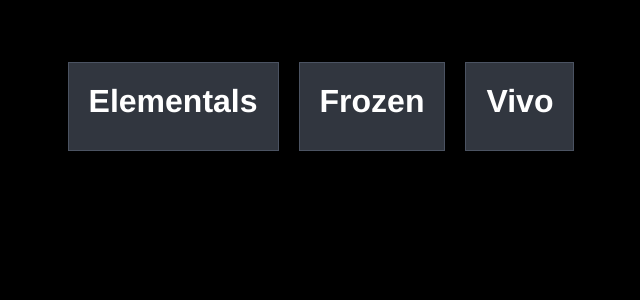
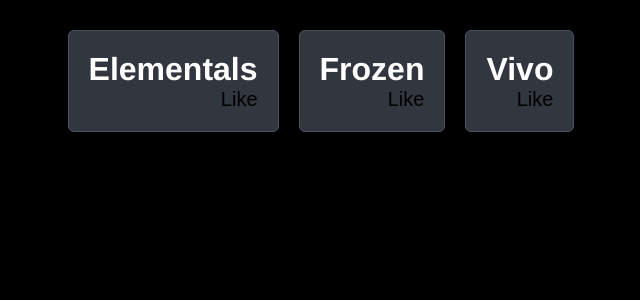
Before and after one commit to Logic-Dell/movie-app, a React (Vite) app in the folder movie-app/: page / in a window 1280 px wide. Shown: the top 300 px of the page, without its empty margins (319-959 px from the left). Built offline with nearby package versions, Linux system fonts and the light colour scheme.

Commit message:
added a like button to the app

```diff
--- a/movie-app/src/App.jsx
+++ b/movie-app/src/App.jsx
@@ -1,14 +1,14 @@
-import './App.css'
+import { useState } from "react"
 
 const Card = ({ title }) => {
+  const [hasLiked, setHasLiked] = useState(false);
   return (
-    <div style={{
-      border: '1px solid #4b5362',
-      padding: '20px',
-      margin: '10px',
-      backgroundColor: '#31363f'
-    }}>
+    <div className='card'>
       <h2>{ title }</h2>
+
+      <button onClick={() => setHasLiked(true)}>
+        {hasLiked ? 'Liked' : 'Like'}
+      </button>
     </div>
   )
 }
--- a/movie-app/src/index.css
+++ b/movie-app/src/index.css
@@ -14,7 +14,15 @@
   color: #ffffff;
   text-align: center;
   font-size: 2rem;
-  margin-bottom: 10px;
+}
+
+.card {
+  border: 1px solid #4b5362;
+  padding: 20px;
+  margin: 10px;
+  background-color: #31363f;
+  border-radius: 6px;
+  min-height: 100px;
 }
 
 .card-container {
@@ -25,3 +33,12 @@
   align-items: center;
   max-width: 1200px;
 }
+
+button {
+  border: none;
+  font-size: 20px;
+  background-color: transparent;
+  width: 100%;
+  text-align: right;
+  cursor: pointer;
+}
```
